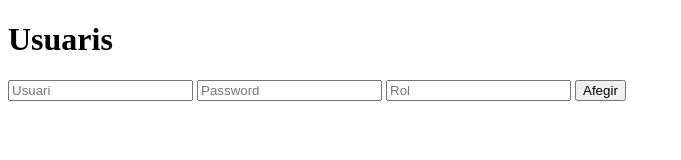
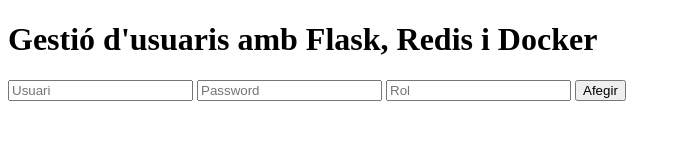
Before and after one commit to iesbillenguatges/hosted-runners, a plain HTML site: page static/index.html in a window 1280 px wide. Shown: the whole page, without its empty margins (0-681 px from the left). Drawn offline with Linux system fonts and the light colour scheme; no server answers.

Commit message:
Update index.html

```diff
--- a/static/index.html
+++ b/static/index.html
@@ -5,7 +5,7 @@
   <title>Gestió d'usuaris</title>
 </head>
 <body>
-  <h1>Usuaris</h1>
+  <h1>Gestió d'usuaris amb Flask, Redis i Docker</h1>
   <form id="addForm">
     <input type="text" placeholder="Usuari" id="username" required>
     <input type="text" placeholder="Password" id="password" required>
```
